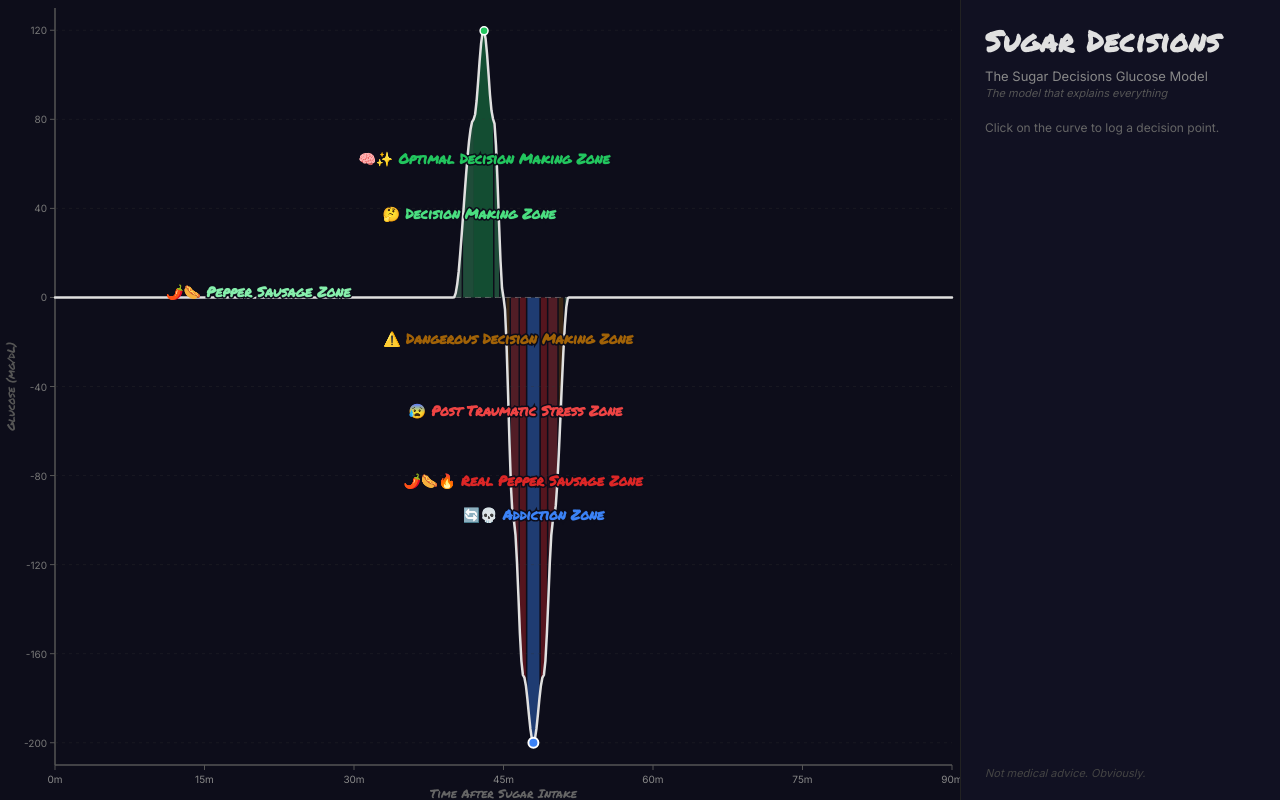
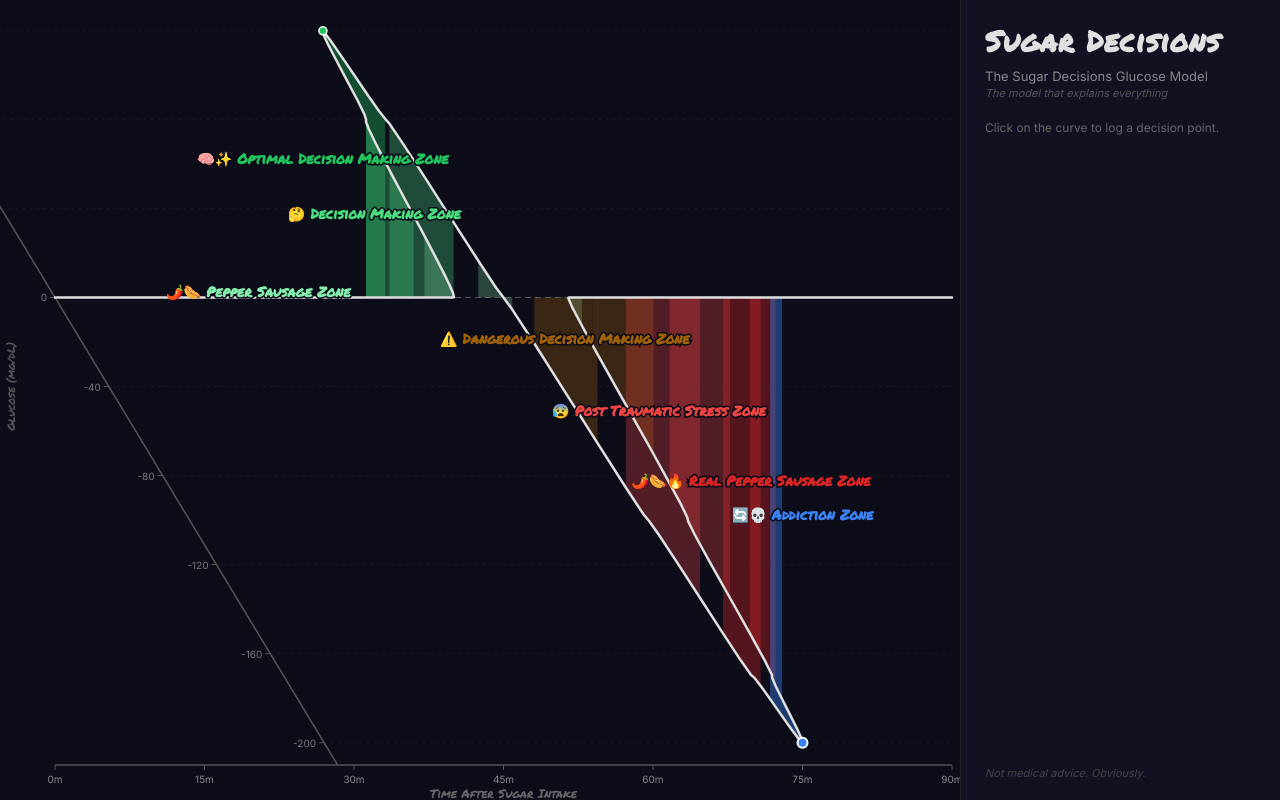
Before and after one commit to evanjt/sugar-decisions, a Svelte app: page / in a window 1280 px wide. Built offline with nearby package versions, Linux system fonts and the light colour scheme.

Commit message:
Add x-axis distortion: positive glucose shifts left, negative shifts right

```diff
--- a/src/components/GlucosePlot.svelte
+++ b/src/components/GlucosePlot.svelte
@@ -1,5 +1,5 @@
 <script>
-  import { glucoseAtTime, TOTAL_TIME, GLUCOSE_MAX, GLUCOSE_MIN } from '../lib/curve.js';
+  import { glucoseAtTime, TOTAL_TIME, GLUCOSE_MAX, GLUCOSE_MIN, DISTORTION } from '../lib/curve.js';
   import { zones, getZoneAtGlucose } from '../lib/zones.js';
   import { yAxisValues } from '../lib/yaxis.js';
   import Tooltip from './Tooltip.svelte';
@@ -29,6 +29,7 @@
 
   function gToY(g) { return chartTop + (GLUCOSE_MAX - g) / (GLUCOSE_MAX - GLUCOSE_MIN) * chartHeight; }
   function tToX(t) { return chartLeft + (t / TOTAL_TIME) * chartWidth; }
+  function distortX(baseX, glucose) { return baseX - glucose * chartWidth * DISTORTION; }
 
   let baselineY = $derived(gToY(0));
 
@@ -37,7 +38,7 @@
     for (let i = 0; i <= 600; i++) {
       const time = (i / 600) * TOTAL_TIME;
       const glucose = glucoseAtTime(time);
-      s.push({ time, glucose, x: tToX(time), y: gToY(glucose) });
+      s.push({ time, glucose, x: distortX(tToX(time), glucose), y: gToY(glucose) });
     }
     return s;
   });
@@ -82,6 +83,18 @@
     return zoneFills
       .filter(f => { if (seen.has(f.zone.id)) return false; seen.add(f.zone.id); return true; })
       .map(f => ({ zone: f.zone, x: f.midX, y: (f.midY + baselineY) / 2 }));
+  });
+
+  let yAxisPath = $derived.by(() => {
+    const steps = 100;
+    let d = '';
+    for (let i = 0; i <= steps; i++) {
+      const g = GLUCOSE_MAX - (i / steps) * (GLUCOSE_MAX - GLUCOSE_MIN);
+      const x = distortX(chartLeft, g);
+      const y = gToY(g);
+      d += i === 0 ? `M ${x.toFixed(1)} ${y.toFixed(1)}` : ` L ${x.toFixed(1)} ${y.toFixed(1)}`;
+    }
+    return d;
   });
 
   const xTicks = [0, 15, 30, 45, 60, 75, 90];
@@ -137,14 +150,15 @@
     <line x1={chartLeft} y1={baselineY} x2={chartRight} y2={baselineY}
       stroke="#aaa" stroke-width="1" stroke-dasharray="6,4" opacity="0.5" />
 
-    <line x1={chartLeft} y1={chartTop} x2={chartLeft} y2={chartBottom}
-      stroke="#555" stroke-width="1.5" />
+    <!-- Curved y-axis -->
+    <path d={yAxisPath} fill="none" stroke="#555" stroke-width="1.5" />
     {#each yAxisValues as g}
       {@const y = gToY(g)}
-      <line x1={chartLeft - 5} y1={y} x2={chartLeft} y2={y} stroke="#555" stroke-width="1" />
-      <text x={chartLeft - 8} y={y + 4} text-anchor="end" fill="#777"
+      {@const ax = distortX(chartLeft, g)}
+      <line x1={ax - 5} y1={y} x2={ax} y2={y} stroke="#555" stroke-width="1" />
+      <text x={ax - 8} y={y + 4} text-anchor="end" fill="#777"
         font-size="10" font-family="Inter, sans-serif">{g}</text>
-      <line x1={chartLeft} y1={y} x2={chartRight} y2={y}
+      <line x1={ax} y1={y} x2={chartRight} y2={y}
         stroke="#333" stroke-width="0.3" stroke-dasharray="3,4" />
     {/each}
     <text x="15" y={(chartTop + chartBottom) / 2} text-anchor="middle" fill="#555"
--- a/src/lib/curve.js
+++ b/src/lib/curve.js
@@ -3,6 +3,7 @@
 export const TOTAL_TIME = 90;
 export const GLUCOSE_MAX = 130;
 export const GLUCOSE_MIN = -210;
+export const DISTORTION = 0.0015;
 
 const keyframes = [
   { time: 0,  glucose: 0 },
```
